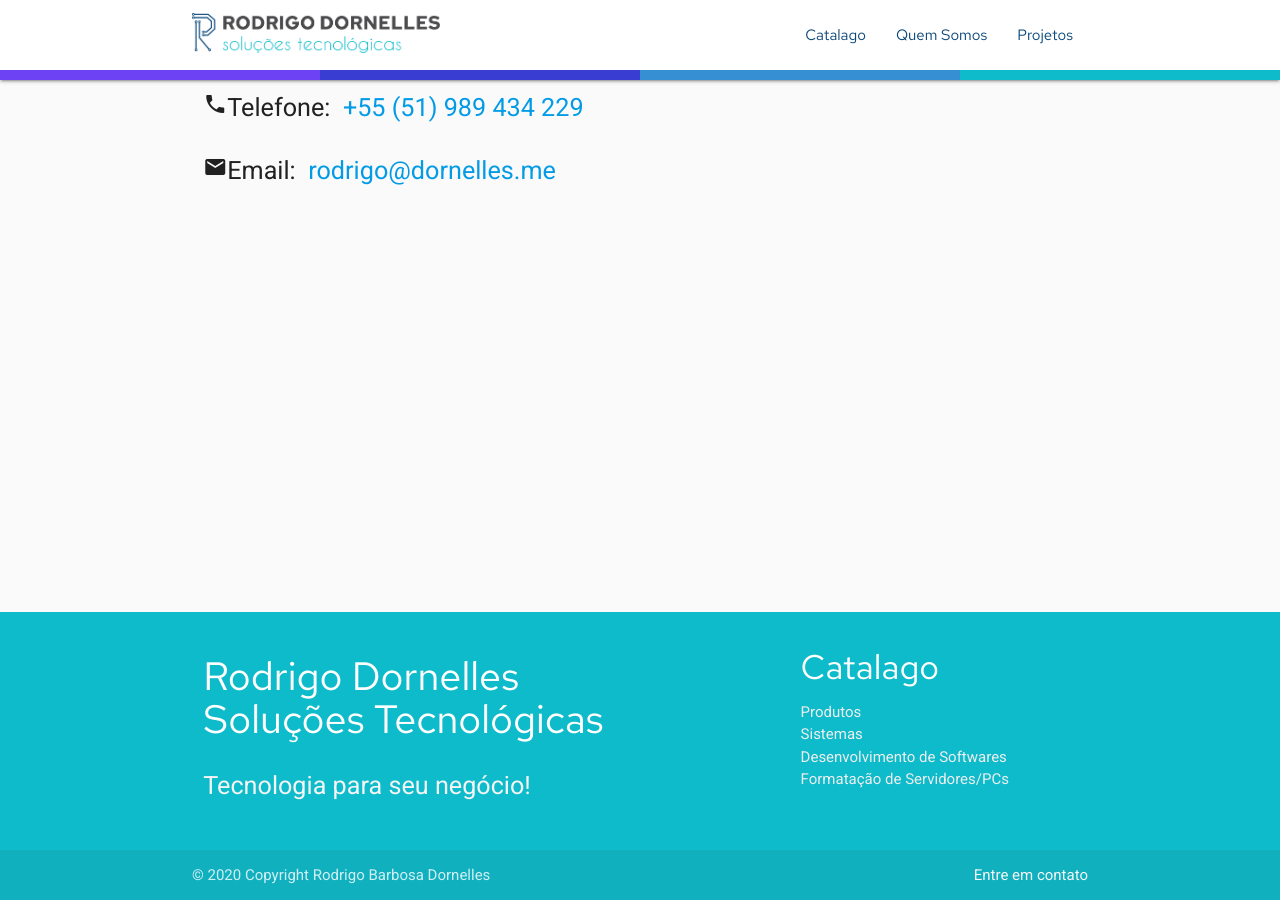
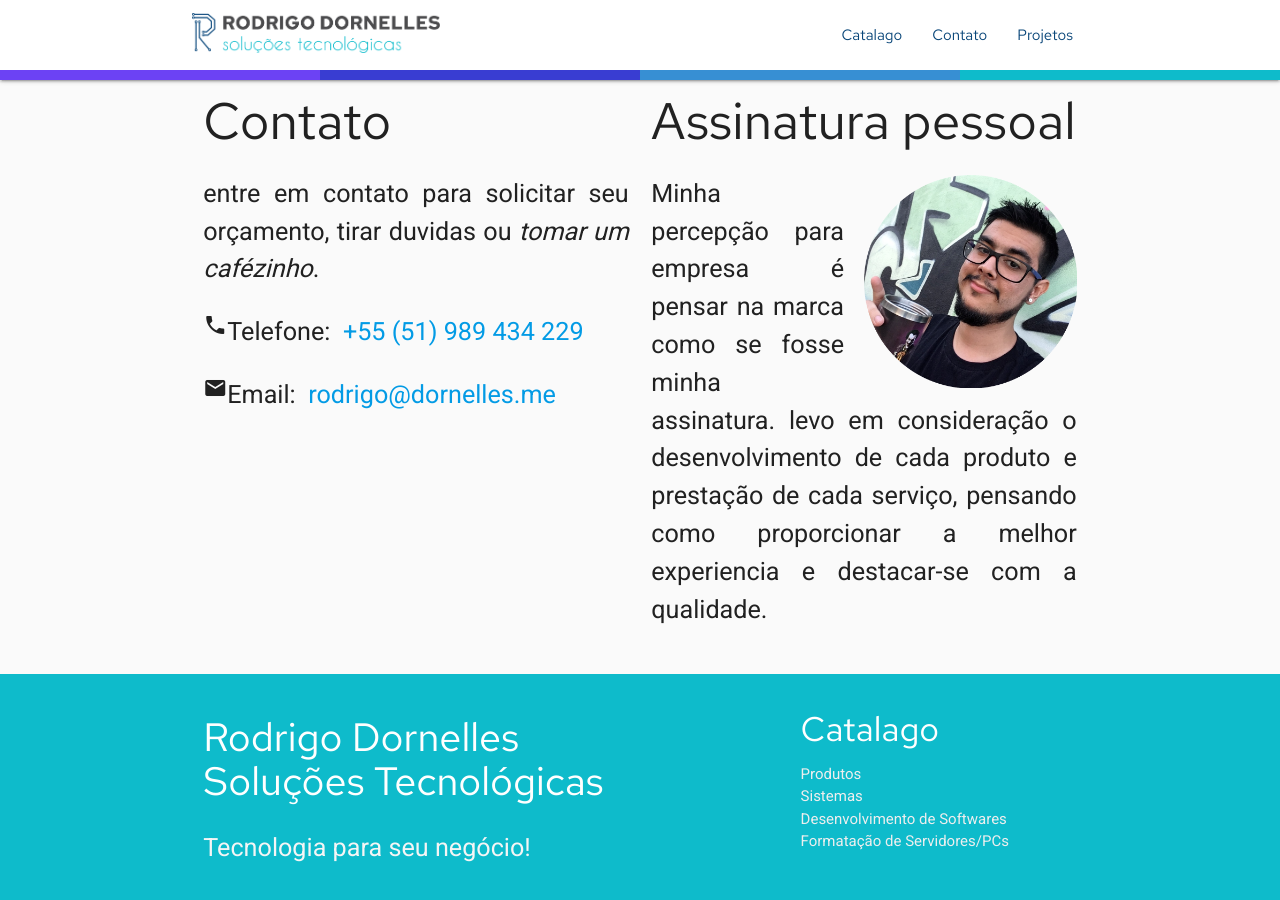
Before and after one commit to rdornelles/rdornelles.github.io, a Jekyll site: the page built from contato.md, in a window 1280 px wide and 900 px high. Built offline with Jekyll 4.4.1, drawn with Linux system fonts in a browser that asks for light colours.

Commit message:
update contato

```diff
--- a/assets/styles.css
+++ b/assets/styles.css
@@ -127,6 +127,11 @@ body {
 
 /******************************************/
 
+.inline-icon {
+    display: inline-flex;
+    vertical-align: top;
+}
+
 .waves-effect.waves-blue .waves-ripple {
     /* The alpha value allows the text and background color
     of the button to still show through. */
--- a/contato.md
+++ b/contato.md
@@ -1,5 +1,5 @@
 ---
-title: Quem Somos
+title: Contato
 layout: default
 menu: true
 redirect_from:
@@ -11,14 +11,20 @@ redirect_from:
 ---
 
 <section class="row">
-<div class="col s12 m6" markdown="1">
+<div class="col m6 push-m6" markdown="1">
+### Assinatura pessoal ###
+![eu rodrigo dornelles >](/images/eu-circle-crop.png)
+Minha percepção para empresa é pensar na marca como se fosse minha assinatura. levo em consideração o desenvolvimento de cada produto e prestação de cada serviço, pensando como proporcionar a melhor experiencia e destacar-se com a qualidade.
+</div>
+
+<div class="col m6 pull-m6" markdown="1">
+### Contato ###
+entre em contato para solicitar seu orçamento, tirar duvidas ou _tomar um cafézinho_.
+
 <i class="material-icons inline-icon">phone</i><strong>Telefone:</strong>&nbsp;
 [{{ site.phone_show }}]({{ site.phone_link }})<br/>
 
 <i class="material-icons inline-icon">email</i><strong>Email:</strong>&nbsp;
 [{{ site.email }}](mailto:site.email)<br/>
-
 </div>
-
-
 </section>
```
Also changed, not shown: images/eu-circle-crop.png (added).
